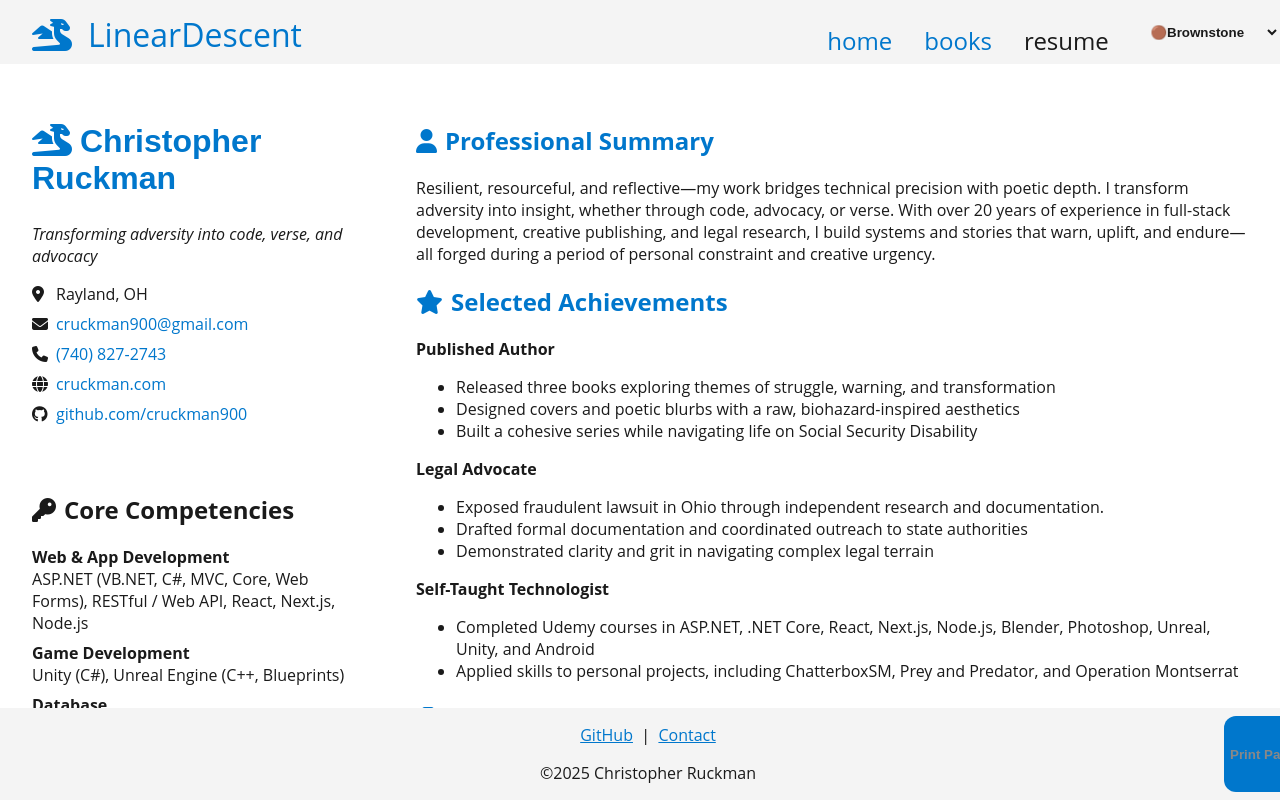
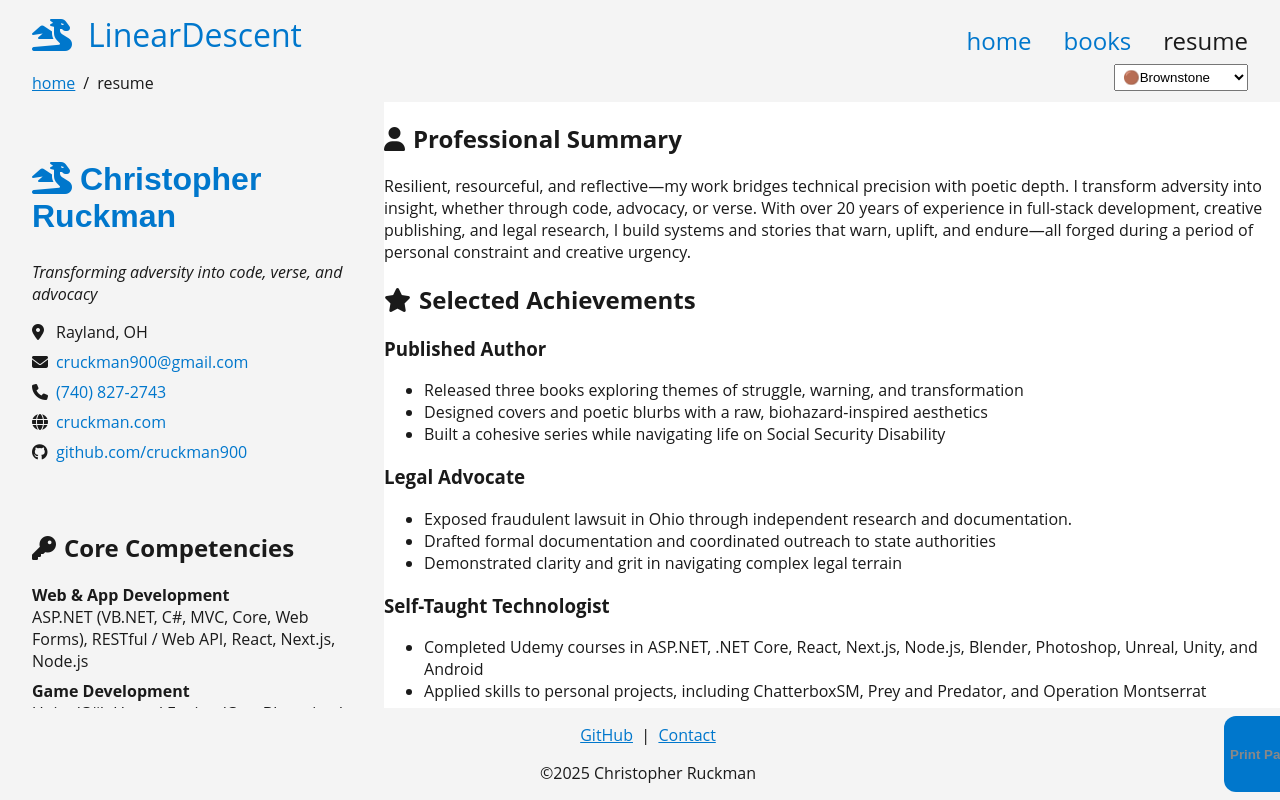
Before and after one commit to cruckman900/portfolio-ts, a Next.js app: page /resume in a window 1280 px wide. Shown: the top 800 px of the page. Built offline with nearby package versions, Linux system fonts and the light colour scheme.

Commit message:
updated nav with a subnav bar that contains the breadcrumbs and themeswitcher. began fixing up resume

```diff
--- a/src/components/layout/Navbar.tsx
+++ b/src/components/layout/Navbar.tsx
@@ -3,8 +3,8 @@
 import React, { useState } from 'react';
 import { useRouter } from 'next/router';
 import { NavBarLink } from '@/types/resume';
+import SubNav from './SubNav';
 import Link from 'next/link';
-import ThemeSwitcher from '@/components/ui/ThemeSwitcher';
 import "@/styles/layout/navbar.scss";
 
 interface Props {
@@ -43,8 +43,8 @@ const Navbar: React.FC<Props> = ({ className, navbarlinks }) => {
                 </div>
                 )
             )}
-            <ThemeSwitcher />
         </nav>
+        <SubNav />
         {toggleHamburger && <div className='mobile-menu'>
             {navbarlinks.map((nav, i) => (
                 <div className="link" key={i}>
--- /dev/null
+++ b/src/components/layout/SubNav.module.scss
@@ -0,0 +1,6 @@
+.container {
+    display: flex;
+    flex-direction: row;
+    background-color: var(--surface);
+    width: 100vw;
+}
--- /dev/null
+++ b/src/components/layout/SubNav.tsx
@@ -0,0 +1,13 @@
+import React from 'react';
+import Breadcrumbs from '../ui/Breadcrumbs';
+import ThemeSwitcher from '../ui/ThemeSwitcher';
+import styles from "./SubNav.module.scss";
+
+export default function SubNav() {
+    return (
+        <div className={styles.container}>
+            <Breadcrumbs />
+            <ThemeSwitcher />
+        </div>
+    );
+};
--- /dev/null
+++ b/src/components/layout/TwoPanelLayout.module.scss
@@ -0,0 +1,21 @@
+.container {
+    display: flex;
+    flex-direction: row;
+    min-height: 100vh;
+    width: 100%;
+    gap: 2rm;
+
+    aside {
+        display: flex;
+        flex-direction: column;
+        background-color: var(--surface);
+        min-width: 300px;
+        min-height: 100vh;
+        width: 30%;
+        flex-shrink: 0;
+    }
+
+    main {
+        flex: 1;
+    }
+}
--- a/src/components/layout/TwoPanelLayout.tsx
+++ b/src/components/layout/TwoPanelLayout.tsx
@@ -1,39 +1,20 @@
 // components/TwoPanelLayout.tsx
 import React from 'react';
-import Breadcrumbs from '../ui/Breadcrumbs';
+import styles from './TwoPanelLayout.module.scss';
 
 interface TwoPanelLayoutProps {
+    className?: string;
     left: React.ReactNode;
     right: React.ReactNode;
-    gap?: string; // optional spacing between panels
-    minWidth?: string; // optional minimum width for left panel
-    width?: string; // optional maximum width for left panel
-    backgroundColor?: string;
 }
 
-const TwoPanelLayout: React.FC<TwoPanelLayoutProps> = ({
-    left,
-    right,
-    gap = '2rem',
-    minWidth = '300px',
-    width = '30%',
-    backgroundColor = 'var(--surface)'
-}) => {
+const TwoPanelLayout: React.FC<TwoPanelLayoutProps> = ({ className, left, right }) => {
     return (
-        <div
-            style={{
-                display: 'flex',
-                flexDirection: 'row',
-                height: '100vh',
-                width: '100%',
-                gap,
-            }}
-        >
-            <aside style={{ backgroundColor, minWidth, width, flexShrink: 0, height: '100%' }}>
-                <Breadcrumbs />
+        <div className={`${styles.container} ${className}`}>
+            <aside>
                 {left}
             </aside>
-            <main style={{ flex: 1 }}>{right}</main>
+            <main>{right}</main>
         </div>
     );
 };
--- /dev/null
+++ b/src/components/ui/Breadcrumbs.module.scss
@@ -0,0 +1,19 @@
+.nav {
+    margin: 0;
+    padding: 0;
+    background-color: var(--surface);
+    color: var(--text);
+
+    ul {
+        display: flex;
+        gap: 0.5rem;
+        list-style: none;
+        padding: 0.5rem;
+        padding-left: 2rem;
+        margin: 0;
+    }
+
+    @media print {
+        display: none;
+    }
+}
--- a/src/components/ui/Breadcrumbs.tsx
+++ b/src/components/ui/Breadcrumbs.tsx
@@ -2,10 +2,11 @@
 import React from 'react';
 import Link from 'next/link';
 import { useRouter } from 'next/router';
+import styles from './Breadcrumbs.module.scss';
 
 export default function Breadcrumbs() {
-  const { pathname, query } = useRouter();
-  const segments = pathname.split('/').filter(Boolean);
+  const { route, query } = useRouter();
+  const segments = route.split('/').filter(Boolean);
 
   const crumbs = segments.map((segment, index) => {
     const isDynamic = segment.startsWith('[') && segment.endsWith(']');
@@ -23,7 +24,7 @@ export default function Breadcrumbs() {
     }).join('/');
 
     return (
-      <li key={href}>
+      <li key={index}>
         {index < segments.length - 1 ? (
           <Link href={href}>{label}</Link>
         ) : (
@@ -33,16 +34,16 @@ export default function Breadcrumbs() {
     );
   });
   return (
-    <nav aria-label="Breadcrumb" style={{ backgroundColor: 'var(--surface)', color: 'var(--text)', margin: 0, padding: 0 }}>
-      <ul style={{ display: 'flex', gap: '0.5rem', listStyle: 'none', padding: '0.5rem', paddingLeft: '2rem', margin: 0 }}>
+    <nav aria-label="Breadcrumb" className={styles.nav}>
+      <ul role="list">
         <li>
-          <Link href="/">Home</Link>
+          <Link href="/">home</Link>
         </li>
         {segments.length > 0 && <span>/</span>}
         {crumbs.map((crumb, i) => (
           <React.Fragment key={i}>
+            {i > 0 && <span>/</span>}
             {crumb}
-            {i < segments.length - 1 && <span>/</span>}
           </React.Fragment>
         ))}
       </ul>
--- a/src/components/ui/ThemeSwitcher.tsx
+++ b/src/components/ui/ThemeSwitcher.tsx
@@ -21,7 +21,7 @@ const ThemeSwitcher = () => {
     };
 
     return (
-        <select className='switcher' value={theme} onChange={handleChange}>
+        <select style={{ position: "absolute", right: "2rem", padding: "0.25rem"}} value={theme} onChange={handleChange}>
             <option value="light">☀️Light</option>
             <option value="dark">🌑Dark</option>
             <option value="hazard">⚠️Hazard</option>
--- a/src/pages/resume.tsx
+++ b/src/pages/resume.tsx
@@ -1,62 +1,51 @@
-import { useEffect, useState } from 'react';
 import Head from 'next/head';
-import type { Resume } from '@/types/resume';
+import TwoPanelLayout from '@/components/layout/TwoPanelLayout';
+import Layout from "@/components/layout/Layout";
+import Sidebar from '@/components/Page/Resume/Sidebar';
 import ResumeHeader from '@/components/Page/Resume/ResumeHeader';
-import Sidebar from '@/components/Page/Resume/Sidebar';
 import Section from '@/components/ui/Section';
 import Achievements from '@/components/Page/Resume/Achievements';
 import Experience from '@/components/Page/Resume/Experience';
-// import Projects from '../components/Projects';
-import Layout from '@/components/layout/Layout';
 import ProjectList from '@/components/Page/Resume/ProjectList';
-import '@/styles/page/resume.scss';
+import resumeData from '@/data/resume.json';
+export default function ResumePage() {
+    const leftPanel = (
+        <Sidebar
+            skills={resumeData.skills}
+            education={resumeData.education}
+        >
+            <ResumeHeader icon={resumeData.icon} name={resumeData.name} tagline={resumeData.tagline} contact={resumeData.contact} />
+        </Sidebar>
+    );
 
-export default function Home() {
-    const [resume, setResume] = useState<Resume | null>(null);
-
-    useEffect(() => {
-        fetch('/resume.json')
-            .then(res => res.json())
-            .then(data => setResume(data));
-    }, []);
-
-    if (!resume) return <div>Loading...</div>;
+    const rightPanel = (
+        <main>
+            <Section class_from_parent="" title="Professional Summary" icon="fas fa-user">
+                <p>{resumeData.summary}</p>
+            </Section>
+            <Section class_from_parent="" title="Selected Achievements" icon="fas fa-star">
+                <Achievements achievements={resumeData.achievements} />
+            </Section>
+            <Section class_from_parent="pb-before" title="Professional Experience" icon="fas fa-briefcase">
+                <Experience experience={resumeData.experience} />
+            </Section>
+            <Section class_from_parent="" title="Personal Projects" icon="fas fa-code">
+                <ProjectList projectsList={resumeData.projects} />
+            </Section>
+        </main>
+    );
 
     return (
         <>
-        <Head>
-            <meta name="robots" content="noindex" />
-        </Head>
-        <div className='flex-container'>
-            <div className="sidebar-container">
-                <aside>
-                    <Sidebar skills={resume.skills} education={resume.education}>
-                        <ResumeHeader icon={resume.icon} name={resume.name} tagline={resume.tagline} contact={resume.contact} />
-                    </Sidebar>
-                </aside>
-            </div>
-            <div className="content-container">
-                <main>
-                    <Section class_from_parent="" title="Professional Summary" icon="fas fa-user">
-                        <p>{resume.summary}</p>
-                    </Section>
-                    <Section class_from_parent="" title="Selected Achievements" icon="fas fa-star">
-                        <Achievements achievements={resume.achievements} />
-                    </Section>
-                    <Section class_from_parent="pb-before" title="Professional Experience" icon="fas fa-briefcase">
-                        <Experience experience={resume.experience} />
-                    </Section>
-                    <Section class_from_parent="" title="Personal Projects" icon="fas fa-code">
-                        <ProjectList projectsList={resume.projects} />
-                    </Section>
-                </main>
-            </div>
-        </div>
+            <Head>
+                <meta name="robots" content="noindex" />
+            </Head>
+            <TwoPanelLayout left={leftPanel} right={rightPanel} />
         </>
     )
-};
+}
 
 // Define a custom layout for this page
-Home.getLayout = function getLayout(page: React.ReactElement) {
+ResumePage.getLayout = function getLayout(page: React.ReactElement) {
     return <Layout>{page}</Layout>
 };
```
Also changed, not shown: src/data/resume.json (renamed from public/resume.json).
